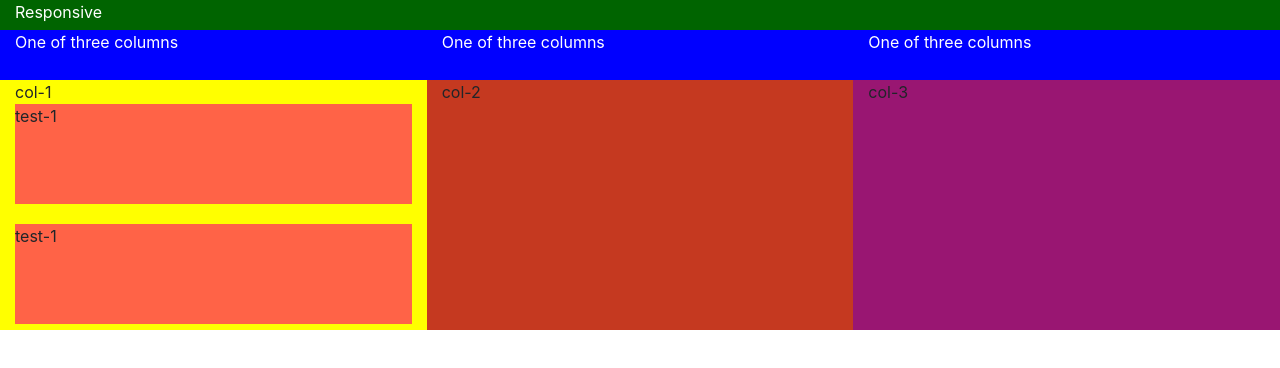
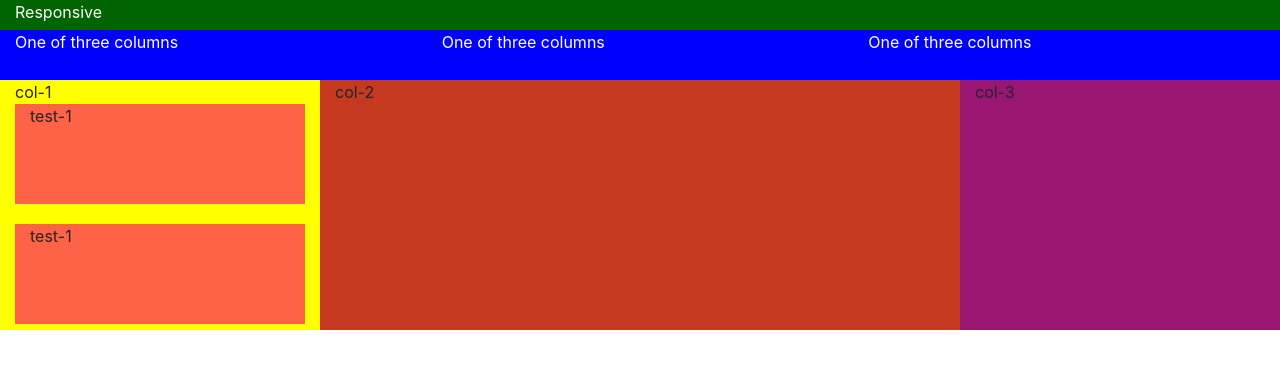
Before and after one commit to ziedamara/gmc, a plain HTML site: page CP4/index.html in a window 1280 px wide. Drawn offline with nearby package versions, Linux system fonts and the light colour scheme; files whose address does not match are found by name.

Commit message:
corrected

```diff
--- a/CP4/index.html
+++ b/CP4/index.html
@@ -19,30 +19,32 @@
 </div>
 <div class="container-fluid">
   <div class="row">
-    <div class="col-sm blue">
+    <div class="col-12 col-md-4 col-sm-4 blue">
       One of three columns
     </div>
-    <div class="col-sm blue">
+    <div class="col-12 col-md-4 col-sm-4 blue">
       One of three columns
     </div>
-    <div class="col-sm blue">
+    <div class="col-12 col-md-4 col-sm-4 blue">
       One of three columns
     </div>
   </div>
+</div>
+<div class="container-fluid">
   <div class="row">
-    <div class="col-sm yellow col-1">
+    <div class="col-12 col-md-3 col-sm-3 yellow col-1">
       col-1
-      <div class="col- red">
+      <div class="col-12 red">
         test-1
       </div>
-      <div class="col- red">
+      <div class="col-12 red">
         test-1
       </div>
     </div>
-   <div class="col-sm yellow col-2">
+   <div class="col-12 col-md-6 col-sm-6 yellow col-2">
     col-2
    </div>
-   <div class="col-sm yellow col-3">
+   <div class="col-12 col-md-3 col-sm-3 yellow col-3">
     col-3
    </div>
   </div>
```
